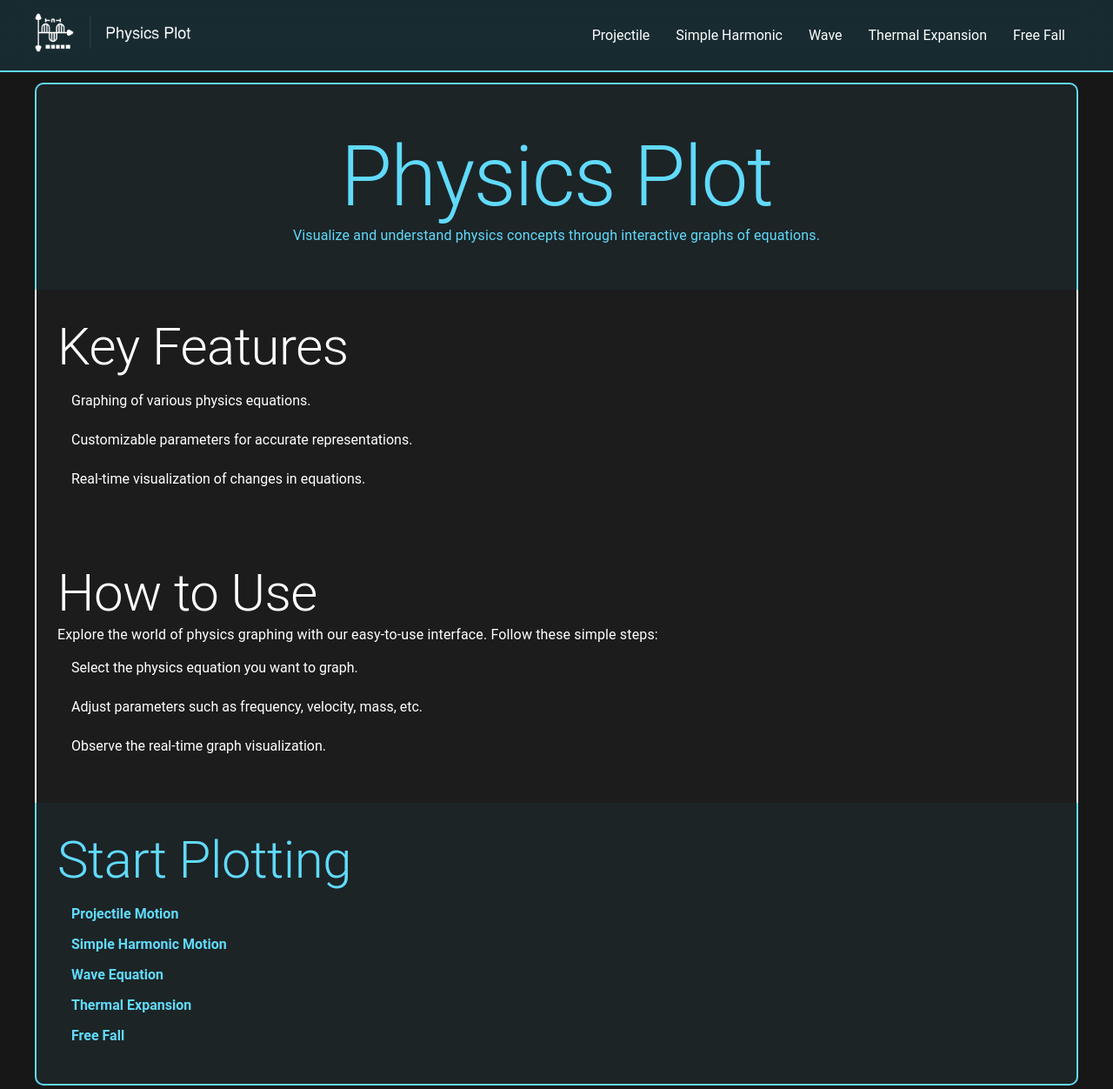
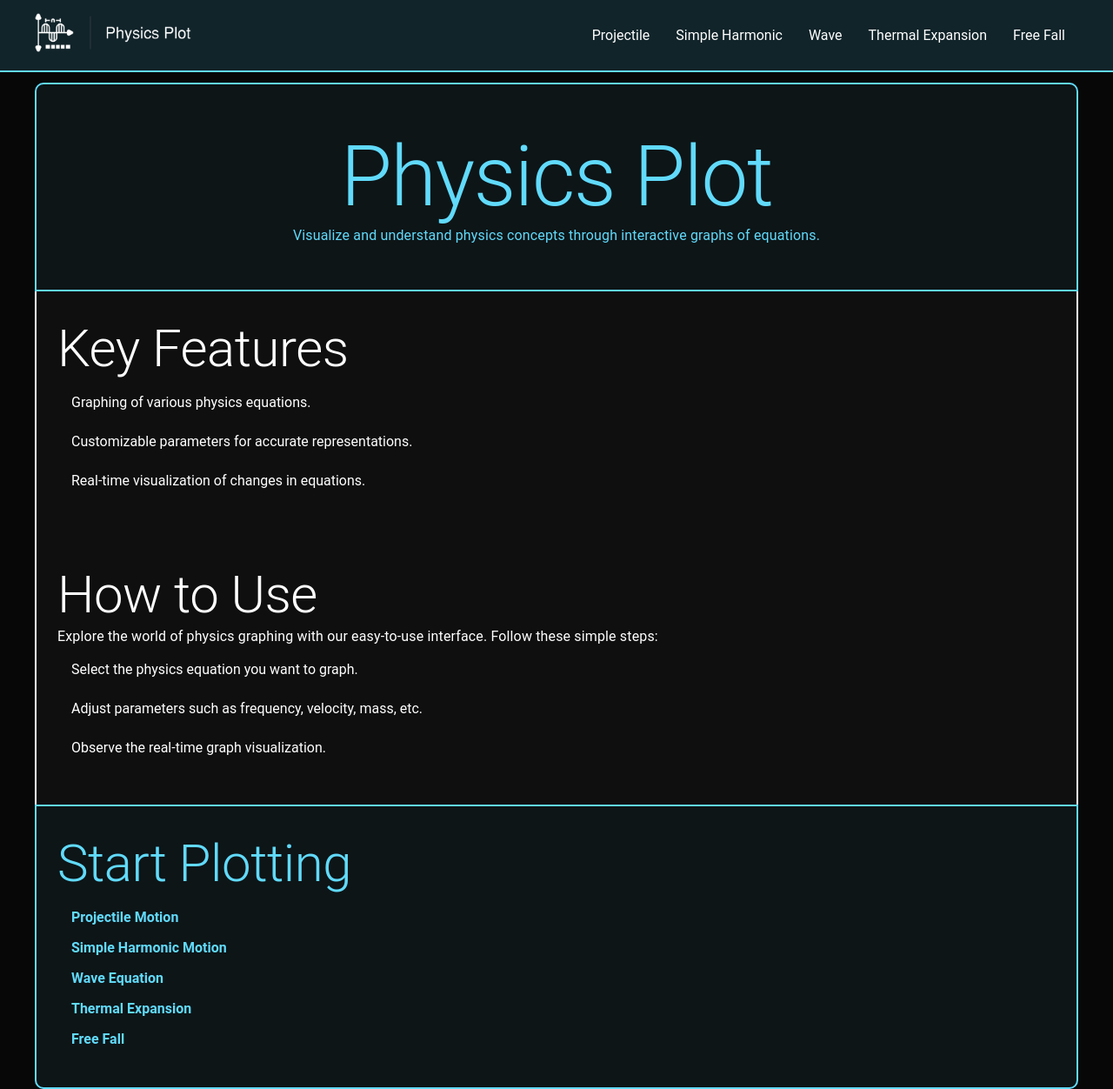
Before and after one commit to aadium/physics-plot, a React (Create React App) app: page / in a window 1280 px wide. Shown: the whole page at 87% size. Built offline with nearby package versions, Linux system fonts and the light colour scheme.

Commit message:
modified UI, made colors darker to enhance futuristic effect

```diff
--- a/src/App.css
+++ b/src/App.css
@@ -18,6 +18,6 @@
 }
 
 body {
-  background-color: #171717;
+  background-color: #070707;
   color: white;
 }
--- a/src/theme/CSS/homepage.css
+++ b/src/theme/CSS/homepage.css
@@ -9,7 +9,6 @@ body {
     text-align: center;
     border-radius: 10px 10px 0px 0px;
     border: 2px solid #61dafb;
-    border-bottom: 0px;
     background-color: #61dafb10;
     color: #61dafb;
 }
@@ -21,14 +20,13 @@ body {
     border-top: 0px;
     border-bottom: 0px;
     padding: 30px;
-    background-color: #ffffff05;
+    background-color: #0f0f0f;
 }
 
 .equations {
     border-radius: 0px 0px 10px 10px;
     border: 2px solid #61dafb;
     color: #61dafb;
-    border-top: 0px;
     padding: 30px;
     background-color: #61dafb10;
 }
```
